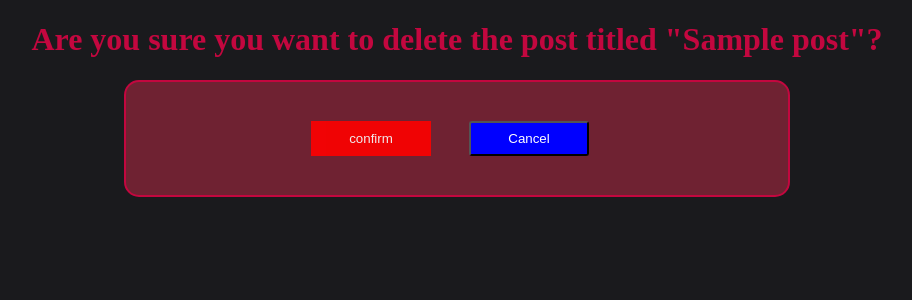
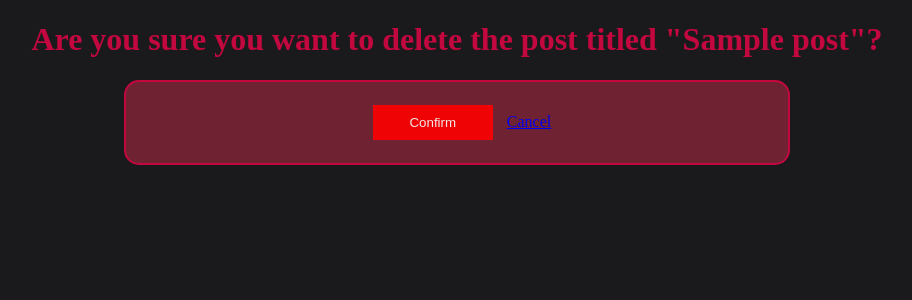
Before and after one commit to michaelbryanstark/Project-Wayfarer, a Django app: page /posts/1/delete in a window 1280 px wide. Shown: the part 54-354 px from the top of the page, without its empty margins (183-1095 px from the left). Run offline with Django 3.2, Linux system fonts and the light colour scheme; tables that the repository leaves empty hold one stand-in row (values such as "Sample post").

Commit message:
fixed 'cancel' functionality, but it needs re-styling

```diff
--- a/main_app/templates/post_delete_confirmation.html
+++ b/main_app/templates/post_delete_confirmation.html
@@ -7,9 +7,9 @@
         <div class="confirm-delete">
             <div class="buttons">
                 <!--confirm post delete-->
-                <input class="button-delete" type="submit" value="confirm" />
-                <!--redirect back to the post detail on cancel-->
-                <a class="button-cancel" href="{% url 'post_detail' post.pk %}"><button>Cancel</button></a>
+                <input class="button-delete" type="submit" value="Confirm" />
+                <!--redirect back to the post detail on cancel.  if this is a "button," it deletes the post regardless of whether it is cancelled or confirmed-->
+                <a class="button-cancel" href="{% url 'post_detail' post.pk %}">Cancel</a>
             </div>
         </div>
 
```
